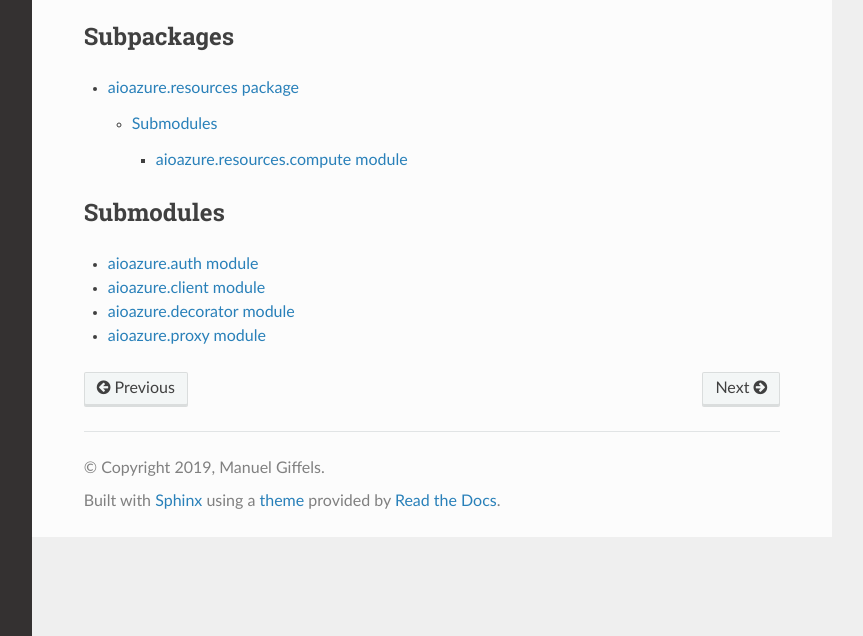
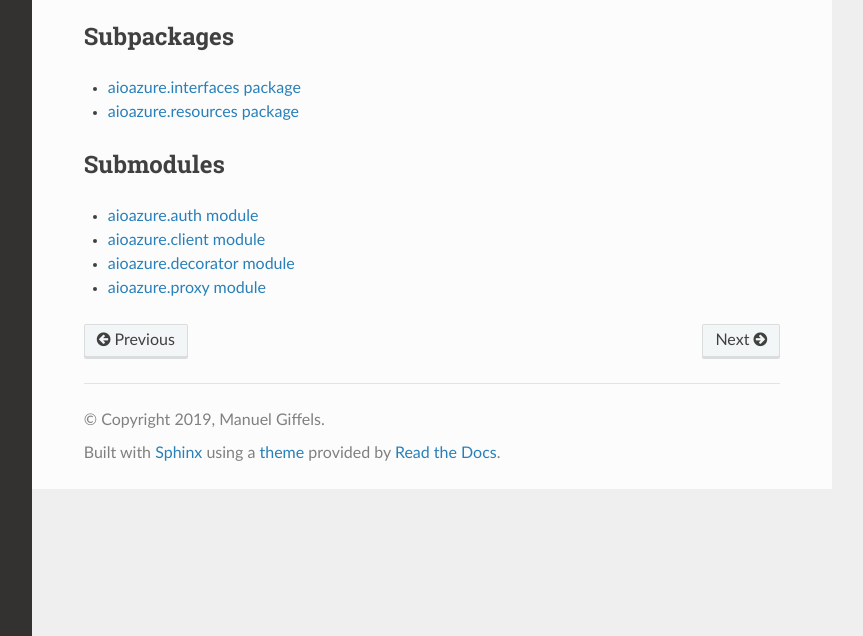
Before and after one commit to giffels/aioazure, a Sphinx documentation site: the page built from docs/source/api/aioazure.rst, in a window 1280 px wide, cut to the strip 264-900 px from the top of the page. Shown: the whole strip, without its empty margins (268-1131 px from the left). Built offline with Sphinx 7.4.7 and the Read the Docs theme 2.0.0, drawn with Linux system fonts in a browser that asks for light colours.

Commit message:
Update docs to new module structure

```diff
--- a/docs/source/api/aioazure.resources.rst
+++ b/docs/source/api/aioazure.resources.rst
@@ -5,10 +5,3 @@ aioazure.resources package
    :members:
    :undoc-members:
    :show-inheritance:
-
-Submodules
-----------
-
-.. toctree::
-
-   aioazure.resources.compute
--- a/docs/source/api/aioazure.rst
+++ b/docs/source/api/aioazure.rst
@@ -11,6 +11,7 @@ Subpackages
 
 .. toctree::
 
+   aioazure.interfaces
    aioazure.resources
 
 Submodules
```
Also changed, not shown: docs/source/api/aioazure.interfaces.rst (added, +7 -0 lines), docs/source/api/aioazure.resources.compute.rst (deleted, +0 -7 lines).
